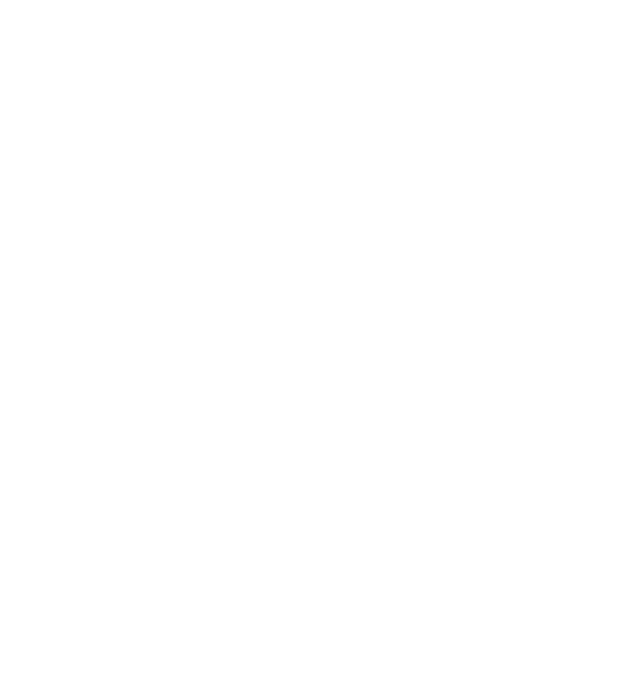
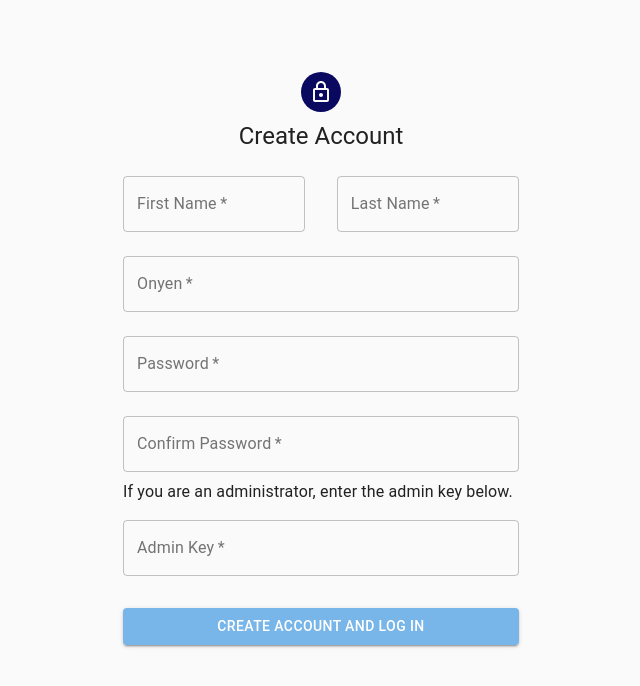
Before and after one commit to Patrick-Carawan/Comp523AdminTools, a React (Create React App) app: page /createAccount in a window 1280 px wide. Shown: the top 686 px of the page, without its empty margins (319-959 px from the left). Built offline with nearby package versions, Linux system fonts and the light colour scheme.

Commit message:
created CreateAccount page

```diff
--- a/src/App.js
+++ b/src/App.js
@@ -17,10 +17,11 @@ import {createMuiTheme} from "@material-ui/core/styles";
 import {MuiThemeProvider} from "@material-ui/core";
 import AcceptedClientForm from "./Components/AcceptedClientForm";
 import ComposeEmail from "./Components/ComposeEmail";
+import CreateAccount from "./Components/CreateAccount";
 
 const theme = createMuiTheme({
     palette:{
-        primary: {main: '#53c5e8'},
+        primary: {main: '#78b5e8'},
         secondary:{main: '#0a0960'},
         danger: {main: 'rgba(255,24,34,0.96)'}
     }
@@ -35,6 +36,7 @@ function App() {
                 <Route path="/" component={Home} exact={true}/>
                 <Route path="/clientForm" component={ClientForm} exact={true}/>
                 <Route path="/login" component={Login} exact={true}/>
+                <Route path="/createAccount" component={CreateAccount} exact={true}/>
                 <Route path="/dashboard" component={DashBoard} exact={true} />
                 <Route path="/proposalsAdmin" component={ProposalsAdminView} exact={true}/>
                 <Route path="/studentProps" component={ProposalsStudentView} exact={true}/>
--- a/src/Components/CreateAccount.jsx
+++ b/src/Components/CreateAccount.jsx
@@ -0,0 +1,128 @@
+import React from 'react';
+import Avatar from '@material-ui/core/Avatar';
+import Button from '@material-ui/core/Button';
+import CssBaseline from '@material-ui/core/CssBaseline';
+import TextField from '@material-ui/core/TextField';
+import LockOutlinedIcon from '@material-ui/icons/LockOutlined';
+import Typography from '@material-ui/core/Typography';
+import {makeStyles} from '@material-ui/core/styles';
+import Container from '@material-ui/core/Container';
+import Grid from "@material-ui/core/Grid";
+
+
+const useStyles = makeStyles(theme => ({
+    paper: {
+        marginTop: theme.spacing(8),
+        display: 'flex',
+        flexDirection: 'column',
+        alignItems: 'center',
+    },
+    avatar: {
+        margin: theme.spacing(1),
+        backgroundColor: theme.palette.secondary.main,
+    },
+    form: {
+        width: '100%', // Fix IE 11 issue.
+        marginTop: theme.spacing(1),
+    },
+    submit: {
+        margin: theme.spacing(3, 0, 2),
+        color: 'white'
+    },
+    name: {
+        width: '46%'
+    }
+}));
+
+export default function CreateAccount() {
+    const classes = useStyles();
+
+    function submit(e) {
+        e.preventDefault();
+
+    }
+
+    return (
+        <Container component="main" maxWidth="xs">
+            <CssBaseline/>
+            <div className={classes.paper}>
+                <Avatar className={classes.avatar}>
+                    <LockOutlinedIcon/>
+                </Avatar>
+                <Typography component="h1" variant="h5">
+                    Create Account
+                </Typography>
+                <form method="post" className={classes.form} onSubmit={submit}>
+                    <Grid container direction="row" justify="space-between">
+                        <Grid item className={classes.name}>
+                            <TextField
+                                variant="outlined"
+                                margin="normal"
+                                required
+                                fullWidth
+                                label="First Name"
+                            />
+                        </Grid>
+                        <Grid item
+                              className={classes.name}
+                        >
+                            <TextField
+                                variant="outlined"
+                                margin="normal"
+                                required
+                                fullWidth
+                                label="Last Name"
+                            />
+                        </Grid>
+
+                    </Grid>
+                    <TextField
+                        variant="outlined"
+                        margin="normal"
+                        required
+                        fullWidth
+                        label="Onyen"
+                    />
+                    <TextField
+                        variant="outlined"
+                        margin="normal"
+                        required
+                        fullWidth
+                        name="password"
+                        label="Password"
+                        type="password"
+                        id="password"
+                    />
+                    <TextField
+                        variant="outlined"
+                        margin="normal"
+                        required
+                        fullWidth
+                        name="password"
+                        label="Confirm Password"
+                        type="password"
+                    />
+                    <Typography>If you are an administrator, enter the admin key below.</Typography>
+                    <TextField
+                        variant="outlined"
+                        margin="normal"
+                        required
+                        fullWidth
+                        name="password"
+                        label="Admin Key"
+                        type="password"
+                    />
+                    <Button
+                        type="submit"
+                        fullWidth
+                        variant="contained"
+                        color="primary"
+                        className={classes.submit}
+                    >
+                        Create Account and Log In
+                    </Button>
+                </form>
+            </div>
+        </Container>
+    );
+}
```
